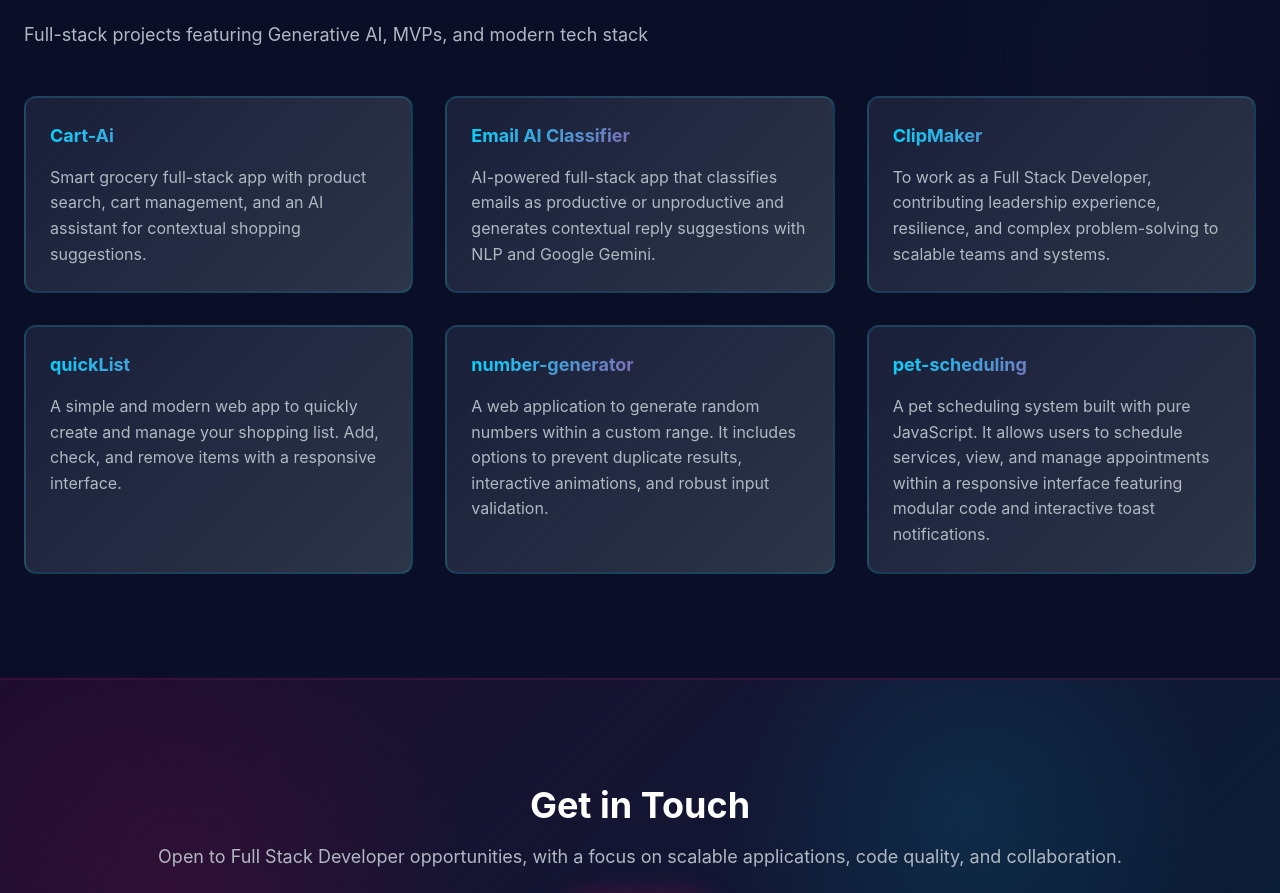
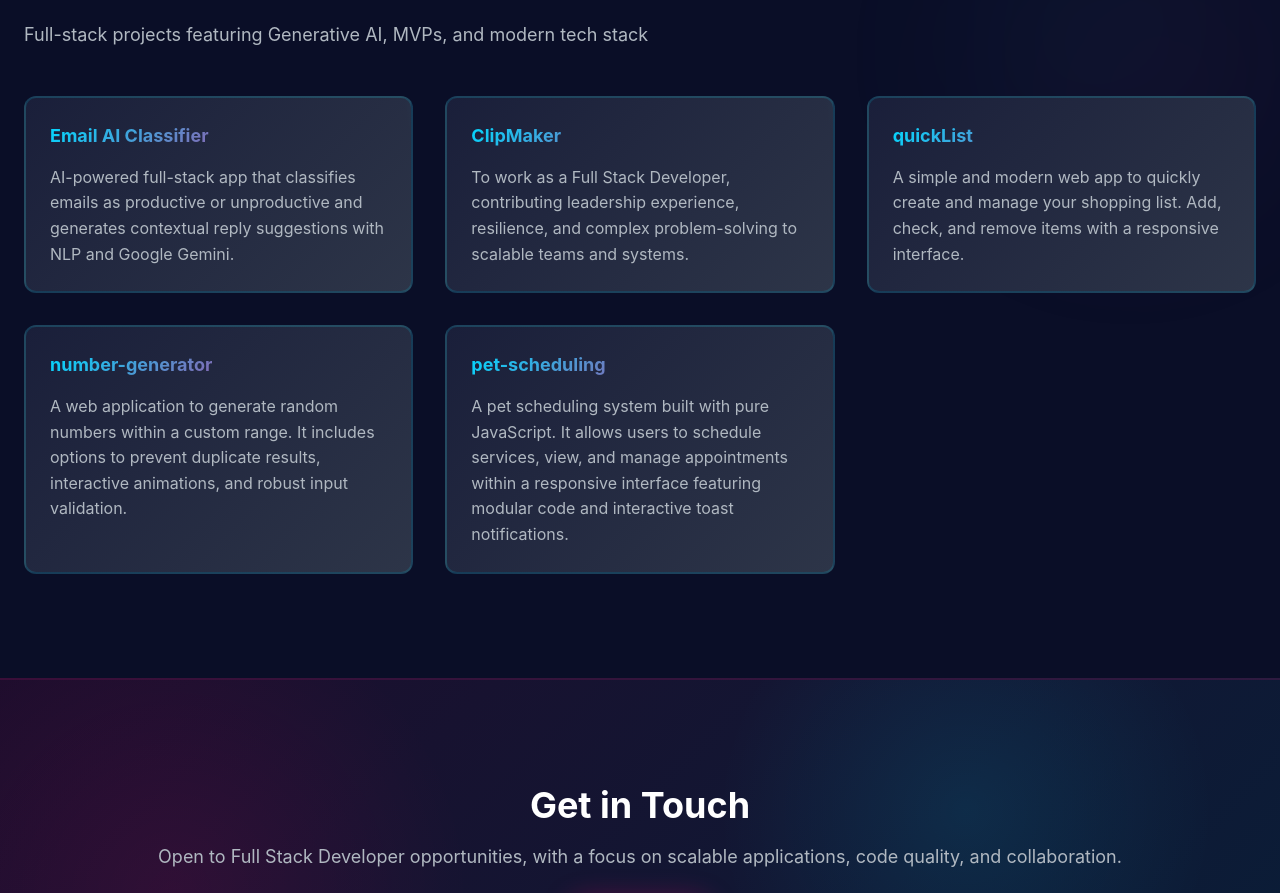
Before and after one commit to Lucascfsb/portfolio-lucas, a React app: page / in a window 1280 px wide. Shown: the part 900-1793 px from the top of the page. Built offline with nearby package versions, Linux system fonts and the light colour scheme; the HTML template or start-up script is replaced by a standard one.

Commit message:
Atualiza a lista de projetos, removendo o projeto "Cart-Ai" e ajustando os IDs dos projetos subsequentes.

```diff
--- a/src/content/content.ts
+++ b/src/content/content.ts
@@ -108,25 +108,6 @@ export const profile: Profile = {
 export const projects: Project[] = [
   {
     id: "project-1",
-    titleEn: "Cart-Ai",
-    titlePt: "Cart-Ai",
-    descriptionEn:
-      "Smart grocery full-stack app with product search, cart management, and an AI assistant for contextual shopping suggestions.",
-    descriptionPt:
-      "Aplicação full stack de supermercado inteligente com busca de produtos, gestão de carrinho e assistente com IA para sugestões de compra contextualizadas.",
-    technologies: [
-      "Next.js",
-      "NestJS",
-      "PostgreSQL",
-      "TypeScript",
-      "OpenAI API",
-      "Google Gemini API",
-    ],
-    githubUrl: "https://github.com/Lucascfsb/cart-ai",
-    featured: true,
-  },
-  {
-    id: "project-2",
     titleEn: "Email AI Classifier",
     titlePt: "Classificador de Emails com IA",
     descriptionEn:
@@ -139,7 +120,7 @@ export const projects: Project[] = [
     featured: true,
   },
   {
-    id: "project-3",
+    id: "project-2",
     titleEn: "ClipMaker",
     titlePt: "ClipMaker",
     descriptionEn:
@@ -157,7 +138,7 @@ export const projects: Project[] = [
     featured: true,
   },
   {
-    id: "project-4",
+    id: "project-3",
     titleEn: "quickList",
     titlePt: "quickList",
     descriptionEn:
@@ -170,7 +151,7 @@ export const projects: Project[] = [
     featured: true,
   },
   {
-    id: "project-5",
+    id: "project-4",
     titleEn: "number-generator",
     titlePt: "gerador-de-numeros",
     descriptionEn:
@@ -183,7 +164,7 @@ export const projects: Project[] = [
     featured: true,
   },
   {
-    id: "project-6",
+    id: "project-5",
     titleEn: "pet-scheduling",
     titlePt: "agendamento-pet",
     descriptionEn:
```
